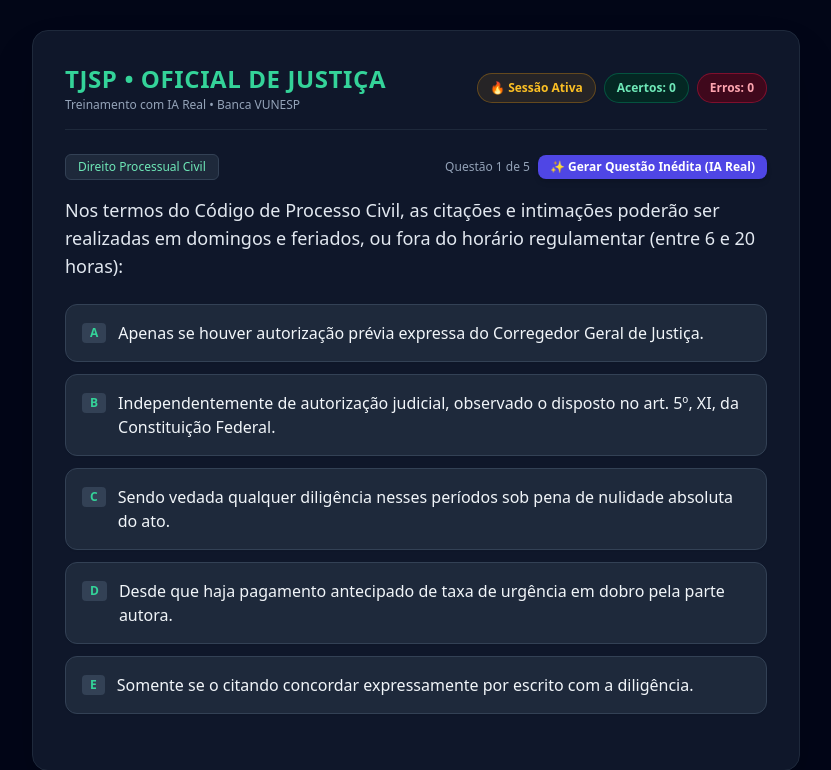
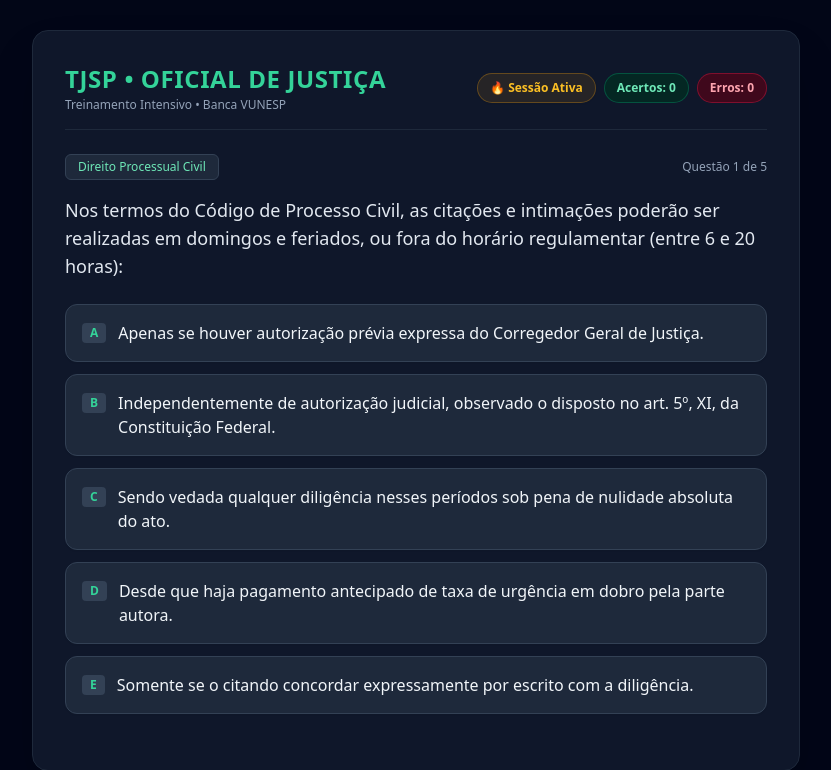
Before and after one commit to rodrigoscfernandes94-max/preptjsp, a Flask app: page / in a window 1280 px wide. Shown: the top 770 px of the page, without its empty margins (224-1055 px from the left). Run offline with Flask 3, Linux system fonts and the light colour scheme; some libraries are stand-ins or nearby versions.

Commit message:
Update index.html

```diff
--- a/templates/index.html
+++ b/templates/index.html
@@ -13,7 +13,7 @@
         <header class="mb-6 border-b border-slate-800 pb-4 flex flex-col sm:flex-row justify-between items-center gap-4">
             <div>
                 <h1 class="text-2xl font-black text-emerald-400 tracking-wide">TJSP • OFICIAL DE JUSTIÇA</h1>
-                <p class="text-xs text-slate-400 mt-0.5">Treinamento com IA Real • Banca VUNESP</p>
+                <p class="text-xs text-slate-400 mt-0.5">Treinamento Intensivo • Banca VUNESP</p>
             </div>
 
             <div class="flex flex-wrap items-center gap-2">
@@ -31,17 +31,12 @@
 
         <div class="flex justify-between items-center mb-4 text-xs font-medium text-slate-400">
             <span id="materia-tag" class="bg-slate-800 px-3 py-1 rounded-md text-emerald-300 border border-slate-700">Carregando...</span>
-            <div class="flex gap-2 items-center">
-                <span id="progresso-contador">Questão 0/0</span>
-                <button id="btn-ia" onclick="gerarQuestaoInteligente()" class="bg-indigo-600 hover:bg-indigo-500 text-white px-3 py-1 rounded-lg text-xs font-bold transition-all shadow-md cursor-pointer flex items-center gap-1">
-                    ✨ Gerar Questão Inédita (IA Real)
-                </button>
-            </div>
+            <span id="progresso-contador">Questão 0/0</span>
         </div>
 
         <main id="app-container">
             <div id="loading" class="text-center py-12">
-                <p class="text-lg animate-pulse text-slate-400">Carregando caderno de questões...</p>
+                <p class="text-lg animate-pulse text-slate-400">Carregando caderno de questões na nuvem...</p>
             </div>
 
             <div id="quiz-box" class="hidden">
@@ -72,8 +67,7 @@
                 const response = await fetch('/api/questoes');
                 if (!response.ok) throw new Error("Erro ao conectar com o servidor");
 
-                const dadosServidor = await response.json();
-                questoes = dadosServidor;
+                questoes = await response.json();
 
                 document.getElementById('loading').classList.add('hidden');
                 if (questoes.length > 0) {
@@ -82,7 +76,7 @@
                 }
             } catch (error) {
                 console.error("Erro:", error);
-                document.getElementById('loading').innerHTML = '<p class="text-rose-400">Erro ao carregar o servidor.</p>';
+                document.getElementById('loading').innerHTML = '<p class="text-rose-400">Erro ao carregar o servidor. Tente atualizar a página.</p>';
             }
         }
 
@@ -143,39 +137,12 @@
                 document.getElementById('quiz-box').innerHTML = `
                     <div class="text-center py-10">
                         <h2 class="text-2xl font-bold text-emerald-400 mb-2">Simulado Concluído! 🎉</h2>
-                        <p class="text-slate-300 mb-6">Você concluiu as questões disponíveis. Clique no botão acima para gerar uma nova questão inédita gerada por mim!</p>
+                        <p class="text-slate-300 mb-6">Você concluiu esta bateria de questões com foco na VUNESP.</p>
                         <button onclick="location.reload()" class="bg-emerald-600 hover:bg-emerald-500 text-white font-bold px-8 py-3.5 rounded-xl transition-all shadow-lg cursor-pointer">Reiniciar Sessão</button>
                     </div>
                 `;
             }
         }
-
-        async function gerarQuestaoInteligente() {
-            const btnIa = document.getElementById('btn-ia');
-            btnIa.innerText = "⏳ Gerando questão com IA...";
-            btnIa.disabled = true;
-
-            try {
-                const response = await fetch('/api/gerar-questao-ia');
-                const novaQuestao = await response.json();
-
-                if (novaQuestao.erro) {
-                    alert("Erro da IA: " + novaQuestao.erro);
-                    return;
-                }
-
-                novaQuestao.id = questoes.length + 1;
-                questoes.push(novaQuestao);
-                indiceAtual = questoes.length - 1;
-                renderizarQuestao();
-            } catch (err) {
-                console.error(err);
-                alert("Erro ao comunicar com o servidor de IA.");
-            } finally {
-                btnIa.innerText = "✨ Gerar Questão Inédita (IA Real)";
-                btnIa.disabled = false;
-            }
-        }
     </script>
 </body>
 </html>
```
